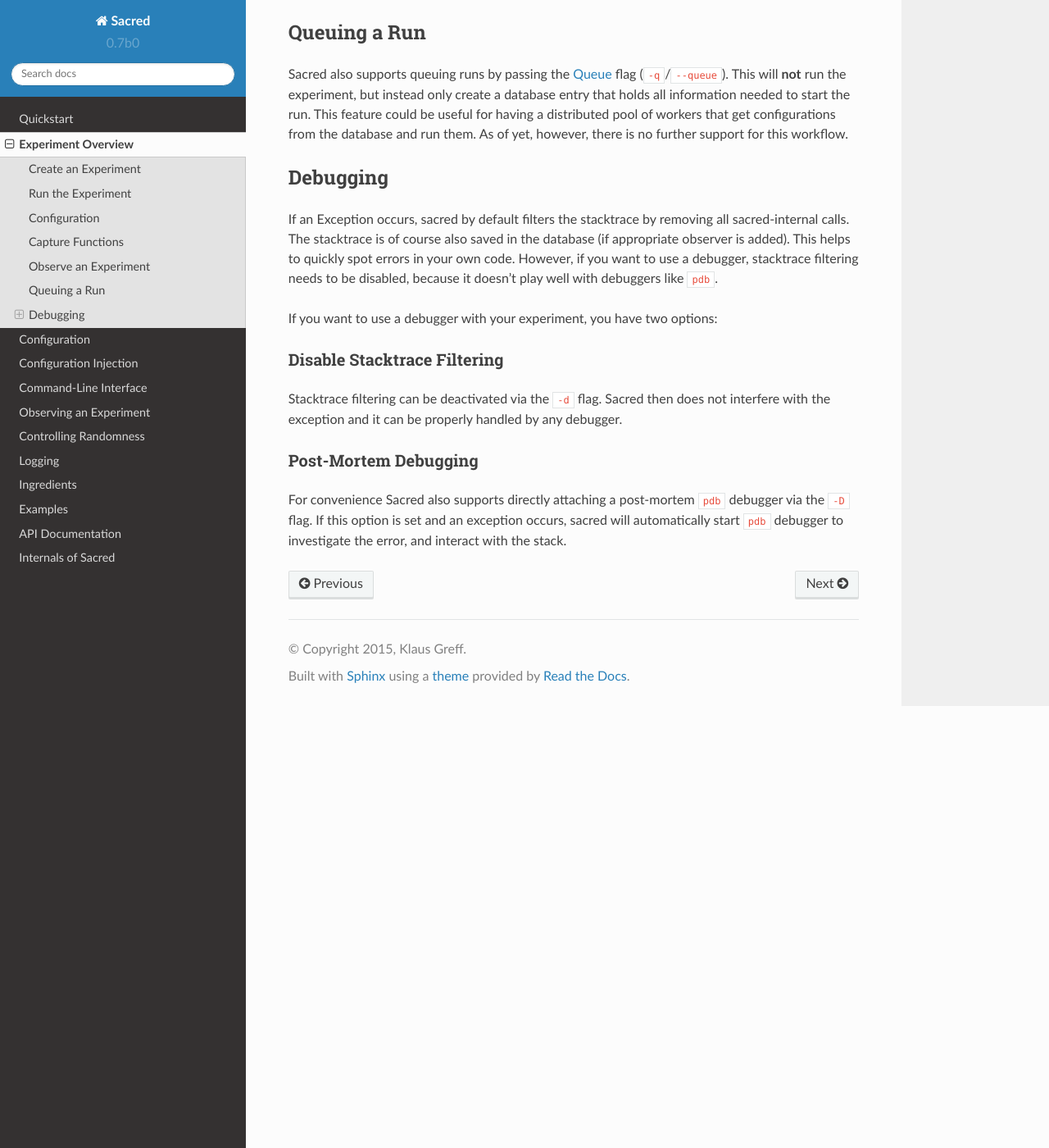
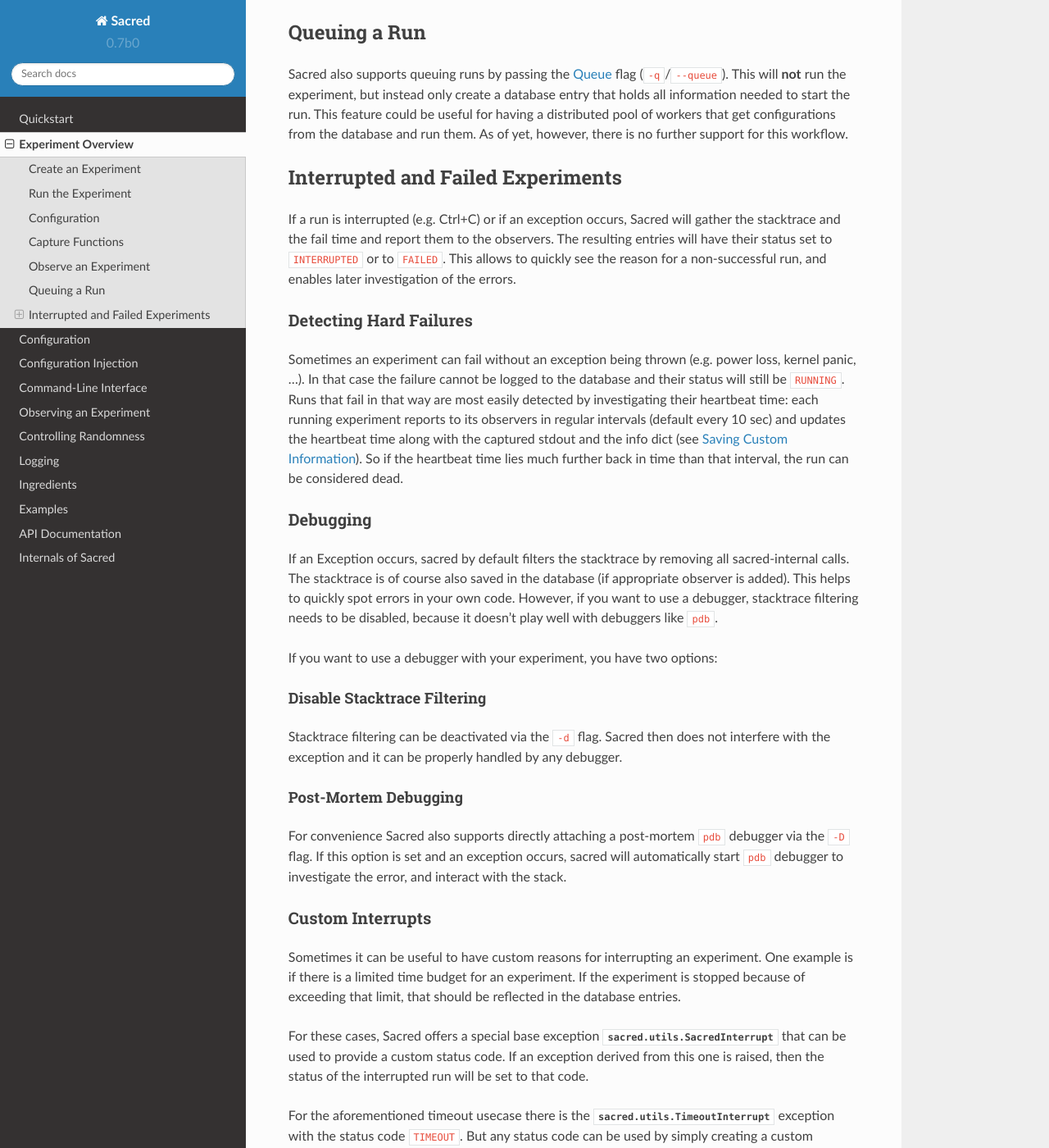
Before and after one commit to IDSIA/sacred, a Sphinx documentation site: the page built from docs/experiment.rst, in a window 1280 px wide and 1400 px high, scrolled down 3880 px. Shown: the whole window at 82% size. Built offline with Sphinx 7.4.7 and the Read the Docs theme 2.0.0, drawn with Linux system fonts in a browser that asks for light colours; some of the changed text lies outside the part shown.

Commit message:
added some documentation for the custom interrupts

```diff
--- a/docs/experiment.rst
+++ b/docs/experiment.rst
@@ -200,10 +200,30 @@
 no further support for this workflow.
 
 
+Interrupted and Failed Experiments
+==================================
+If a run is interrupted (e.g. Ctrl+C) or if an exception occurs, Sacred will
+gather the stacktrace and the fail time and report them to the observers.
+The resulting entries will have their status set to ``INTERRUPTED`` or to
+``FAILED``. This allows to quickly see the reason for a non-successful run, and
+enables later investigation of the errors.
+
+Detecting Hard Failures
+-----------------------
+Sometimes an experiment can fail without an exception being thrown
+(e.g. power loss, kernel panic, ...). In that case the failure cannot be logged
+to the database and their status will still be ``RUNNING``.
+Runs that fail in that way are most easily detected by investigating their
+heartbeat time: each running experiment reports to its observers in regular
+intervals (default every 10 sec) and updates the heartbeat time along with the
+captured stdout and the info dict (see :ref:`custom_info`). So if the heartbeat
+time lies much further back in time than that interval, the run can be
+considered dead.
+
 .. _debugging:
 
 Debugging
-=========
+---------
 If an Exception occurs, sacred by default filters the stacktrace by removing
 all sacred-internal calls. The stacktrace is of course also saved in the
 database (if appropriate observer is added).
@@ -214,14 +234,46 @@
 If you want to use a debugger with your experiment, you have two options:
 
 Disable Stacktrace Filtering
-----------------------------
+~~~~~~~~~~~~~~~~~~~~~~~~~~~~
 Stacktrace filtering can be deactivated via the ``-d`` flag.
 Sacred then does not interfere with the exception and it can be properly
 handled by any debugger.
 
 Post-Mortem Debugging
----------------------
+~~~~~~~~~~~~~~~~~~~~~
 For convenience Sacred also supports directly attaching a post-mortem ``pdb``
 debugger via the ``-D`` flag.
 If this option is set and an exception occurs, sacred will automatically start
 ``pdb`` debugger to investigate the error, and interact with the stack.
+
+.. _custom_interrupts:
+
+Custom Interrupts
+-----------------
+Sometimes it can be useful to have custom reasons for interrupting an
+experiment. One example is if there is a limited time budget for an experiment.
+If the experiment is stopped because of exceeding that limit, that should be
+reflected in the database entries.
+
+For these cases, Sacred offers a special base exception
+:py:class:`sacred.utils.SacredInterrupt` that can be used to provide a custom
+status code. If an exception derived from this one is raised, then the
+status of the interrupted run will be set to that code.
+
+For the aforementioned timeout usecase there is the
+:py:class:`sacred.utils.TimeoutInterrupt` exception with the status code
+``TIMEOUT``.
+But any status code can be used by simply creating a custom exception that
+inherits from :py:class:`sacred.utils.SacredInterrupt` and defines a ``STATUS``
+member like this:
+
+.. code-block:: python
+
+    from sacred.utils import SacredInterrupt
+
+    class CustomInterrupt(SacredInterrupt)
+        STATUS = 'MY_CUSTOM_STATUS'
+
+
+When this exception is raised during any run, its status is set to
+``MY_CUSTOM_STATUS``.
```
Also changed, not shown: docs/apidoc.rst (+10 -0 lines), docs/internals.rst (+5 -2 lines), 1 other file.
